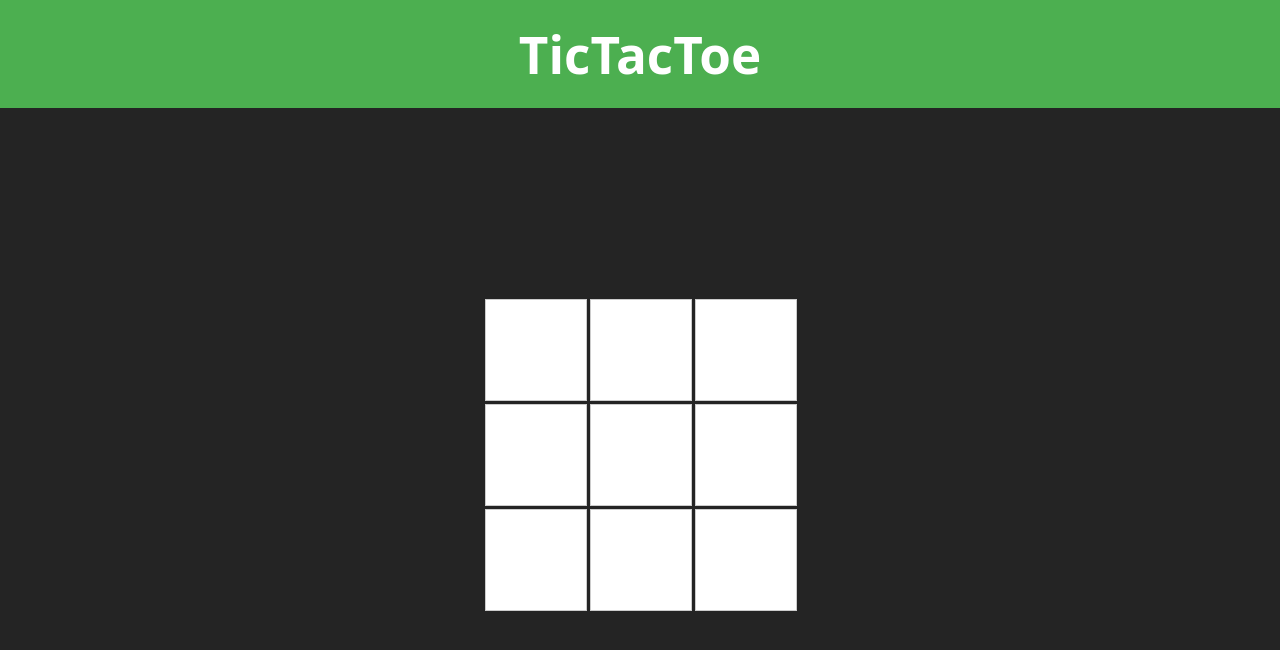
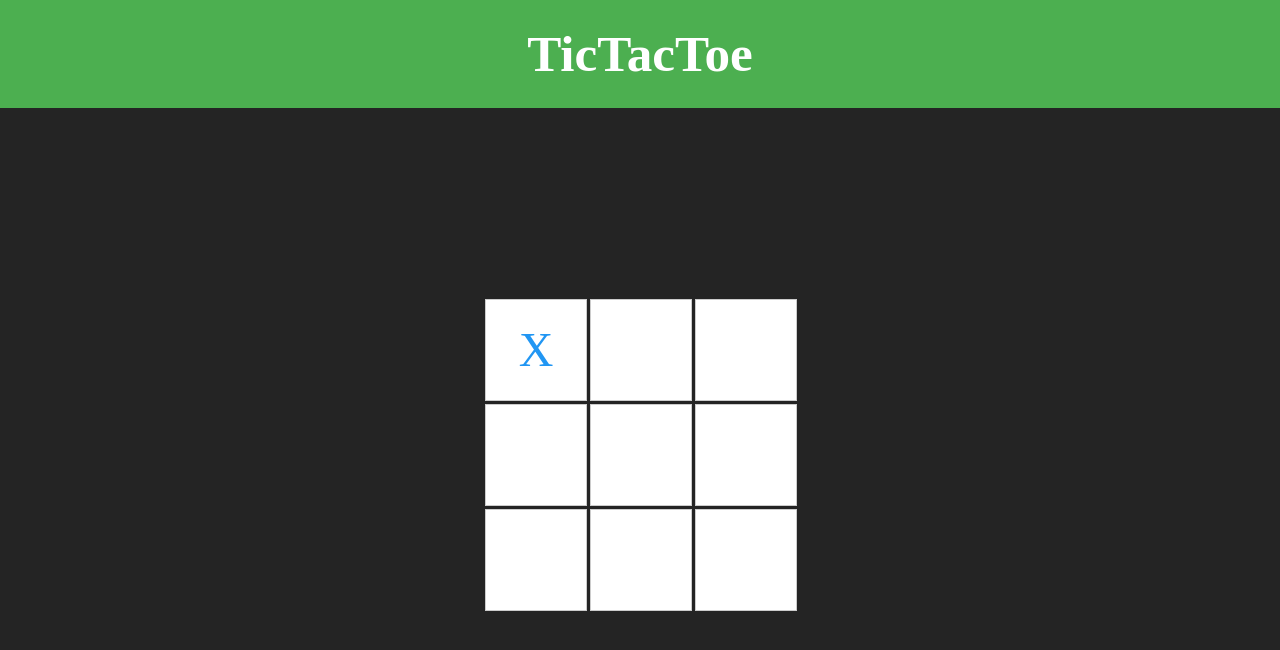
Before and after one commit to Jonastic/oxo, a Vue app: page / in a window 1280 px wide. Both pictures are taken after a click on the element 536 px from the left and 349 px from the top of the page. Shown: the top 650 px of the page. Built offline with nearby package versions, Linux system fonts and the light colour scheme.

Commit message:
Add player/cell entities

```diff
--- a/src/components/GameBoard.vue
+++ b/src/components/GameBoard.vue
@@ -1,17 +1,76 @@
 <script setup lang="ts">
+import { ref } from 'vue'
+import { Player } from '../entities/player';
+import { Cell } from '../entities/cell';
+
+const cells = ref<Cell[]>(Array.from({ length: 9 }, () => ({
+  playerIndex: null
+})))
+const players = ref([
+  new Player('Player', 'X', '#2196F3'),
+  new Player('Computer', 'O', '#FF5722')
+])
+let currentPlayerIndex = ref(0)
+
+const winningCombinations = [
+  [0, 1, 2],
+  [3, 4, 5],
+  [6, 7, 8],
+  [0, 3, 6],
+  [1, 4, 7],
+  [2, 5, 8],
+  [0, 4, 8],
+  [2, 4, 6]
+];
+
+function handleClick(index: number) {
+  const cell = cells.value[index]
+  if (cell.playerIndex) return
+
+  const currentPlayer = players.value[currentPlayerIndex.value];
+
+  cell.playerIndex = currentPlayerIndex.value;
+
+  if (checkWinner()) {
+    alert(`${currentPlayer.name} wins!`)
+    return
+  }
+
+  if (cells.value.every(cell => cell.playerIndex !== null)) {
+    alert("It's a draw!")
+    return
+  }
+
+  currentPlayerIndex.value = 1 - currentPlayerIndex.value;
+}
+
+function checkWinner(): boolean {
+  return winningCombinations.some(([a, b, c]) => {
+    return (
+      cells.value[a].playerIndex === currentPlayerIndex.value &&
+      cells.value[b].playerIndex === currentPlayerIndex.value &&
+      cells.value[c].playerIndex === currentPlayerIndex.value
+    )
+  })
+}
 </script>
 
 <template>
   <div class="board">
-    <div class="cell"></div>
-    <div class="cell"></div>
-    <div class="cell"></div>
-    <div class="cell"></div>
-    <div class="cell"></div>
-    <div class="cell"></div>
-    <div class="cell"></div>
-    <div class="cell"></div>
-    <div class="cell"></div>
+    <div
+      v-for="(cell, index) in cells"
+      :key="index"
+      class="cell"
+      :class="{ taken: cell.playerIndex !== null }"
+      @click="handleClick(index)"
+    >
+      <span
+        v-if="cell.playerIndex !== null"
+        :style="`color: ${players[cell.playerIndex].color}`"
+      >
+        {{ players[cell.playerIndex].letter }}
+      </span>
+    </div>
   </div>
 </template>
 
@@ -32,11 +91,15 @@
       align-items: center;
       background-color: #fff;
       border: 1px solid #ccc;
-      font-size: 32px;
+      font-size: 48px;
       cursor: pointer;
     }
 
     .cell:hover {
       background-color: #eaeaea;
     }
+
+    .cell.taken {
+      pointer-events: none;
+    }
 </style>
--- /dev/null
+++ b/src/entities/cell.ts
@@ -0,0 +1,7 @@
+export class Cell {
+    playerIndex: number | null;
+
+    constructor(playerIndex: number | null = null) {
+        this.playerIndex = playerIndex;
+    }
+}
--- /dev/null
+++ b/src/entities/player.ts
@@ -0,0 +1,11 @@
+export class Player {
+    name: string;
+    letter: string;
+    color: string;
+
+    constructor(name: string, letter: string, color: string) {
+        this.name = name;
+        this.letter = letter;
+        this.color = color;
+    }
+}
--- a/src/style.css
+++ b/src/style.css
@@ -1,5 +1,5 @@
 :root {
-  font-family: system-ui, Avenir, Helvetica, Arial, sans-serif;
+  font-family: cursive;
   line-height: 1.5;
   font-weight: 400;
 
```
